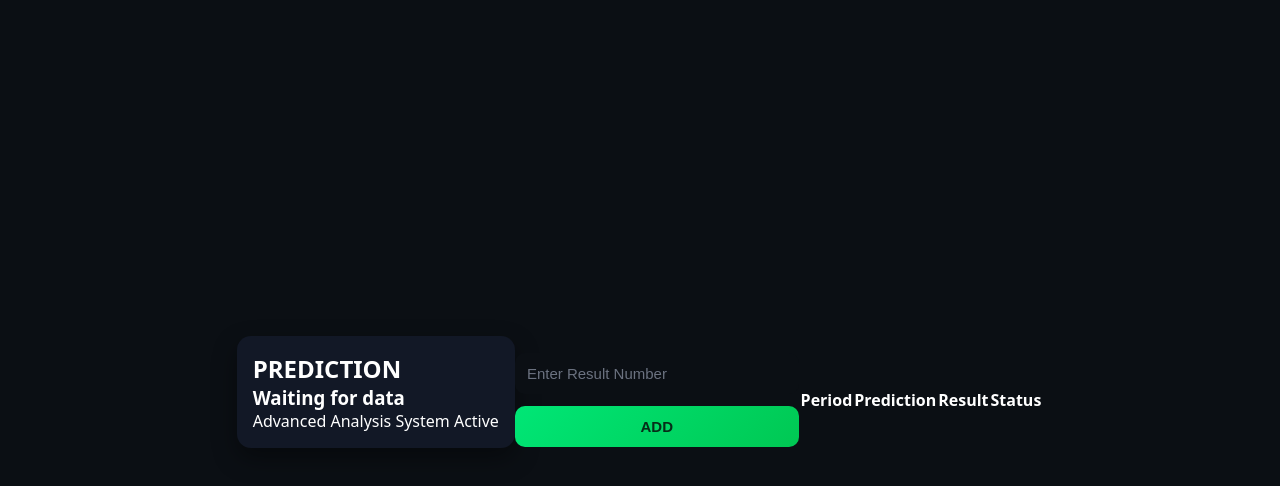
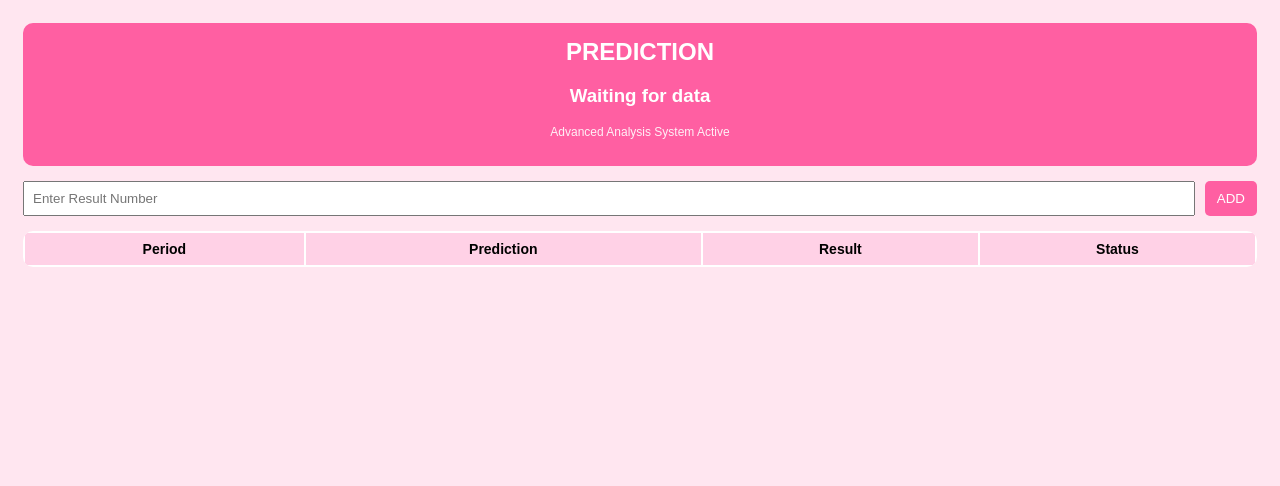
Before and after one commit to vlsngomes8-hue/prediction-tool, a plain HTML site: page index.html in a window 1280 px wide. Drawn offline with Linux system fonts and the light colour scheme.

Commit message:
Update style.css

```diff
--- a/style.css
+++ b/style.css
@@ -1,87 +1,69 @@
-
-* {
-  margin: 0;
-  padding: 0;
-  box-sizing: border-box;
-}
-
 body {
-  min-height: 100vh;
-  background: #0b0f14;
-  font-family: system-ui, -apple-system, BlinkMacSystemFont, "Segoe UI", Roboto;
-  color: #ffffff;
-  display: flex;
-  justify-content: center;
-  align-items: center;
-}
-
-.app {
-  width: 100%;
-  max-width: 420px;
-  padding: 16px;
-}
-
-h1 {
-  text-align: center;
-  margin-bottom: 20px;
-  font-size: 22px;
-  letter-spacing: 0.5px;
+  font-family: Arial, sans-serif;
+  background: #ffe6f0;
+  padding: 15px;
 }
 
 .card {
-  background: #121826;
-  border-radius: 14px;
-  padding: 16px;
-  margin-bottom: 16px;
-  box-shadow: 0 10px 25px rgba(0, 0, 0, 0.4);
+  background: #ff5fa2;
+  color: white;
+  padding: 15px;
+  border-radius: 10px;
+  text-align: center;
 }
 
-label {
-  font-size: 13px;
-  color: #9aa4b2;
-  margin-bottom: 6px;
-  display: block;
+.card h2 {
+  margin: 0;
+}
+
+.active {
+  font-size: 12px;
+  opacity: 0.9;
+}
+
+.input-box {
+  margin: 15px 0;
+  display: flex;
+  gap: 10px;
 }
 
 input {
-  width: 100%;
-  padding: 12px;
-  margin-bottom: 12px;
-  border-radius: 10px;
-  border: none;
-  outline: none;
-  background: #0b0f14;
-  color: #ffffff;
-  font-size: 15px;
-}
-
-input::placeholder {
-  color: #6b7280;
+  flex: 1;
+  padding: 8px;
 }
 
 button {
-  width: 100%;
-  padding: 12px;
-  border-radius: 10px;
+  background: #ff5fa2;
+  color: white;
   border: none;
-  background: linear-gradient(135deg, #00e676, #00c853);
-  color: #062d18;
-  font-size: 15px;
-  font-weight: 600;
+  padding: 8px 12px;
   cursor: pointer;
-  transition: transform 0.15s ease, box-shadow 0.15s ease;
+  border-radius: 5px;
 }
 
-button:hover {
-  transform: translateY(-1px);
-  box-shadow: 0 8px 20px rgba(0, 230, 118, 0.4);
+table {
+  width: 100%;
+  background: white;
+  border-radius: 10px;
+  overflow: hidden;
 }
 
-.output {
-  font-size: 15px;
-  line-height: 1.6;
+th, td {
+  padding: 8px;
+  text-align: center;
+  font-size: 14px;
 }
 
-.output strong {
-  color: #00e676;
+th {
+  background: #ffd1e6;
 }
+
+.win {
+  color: green;
+  font-weight: bold;
+}
+
+.loss {
+  color: red;
+  font-weight: bold;
+}
```
